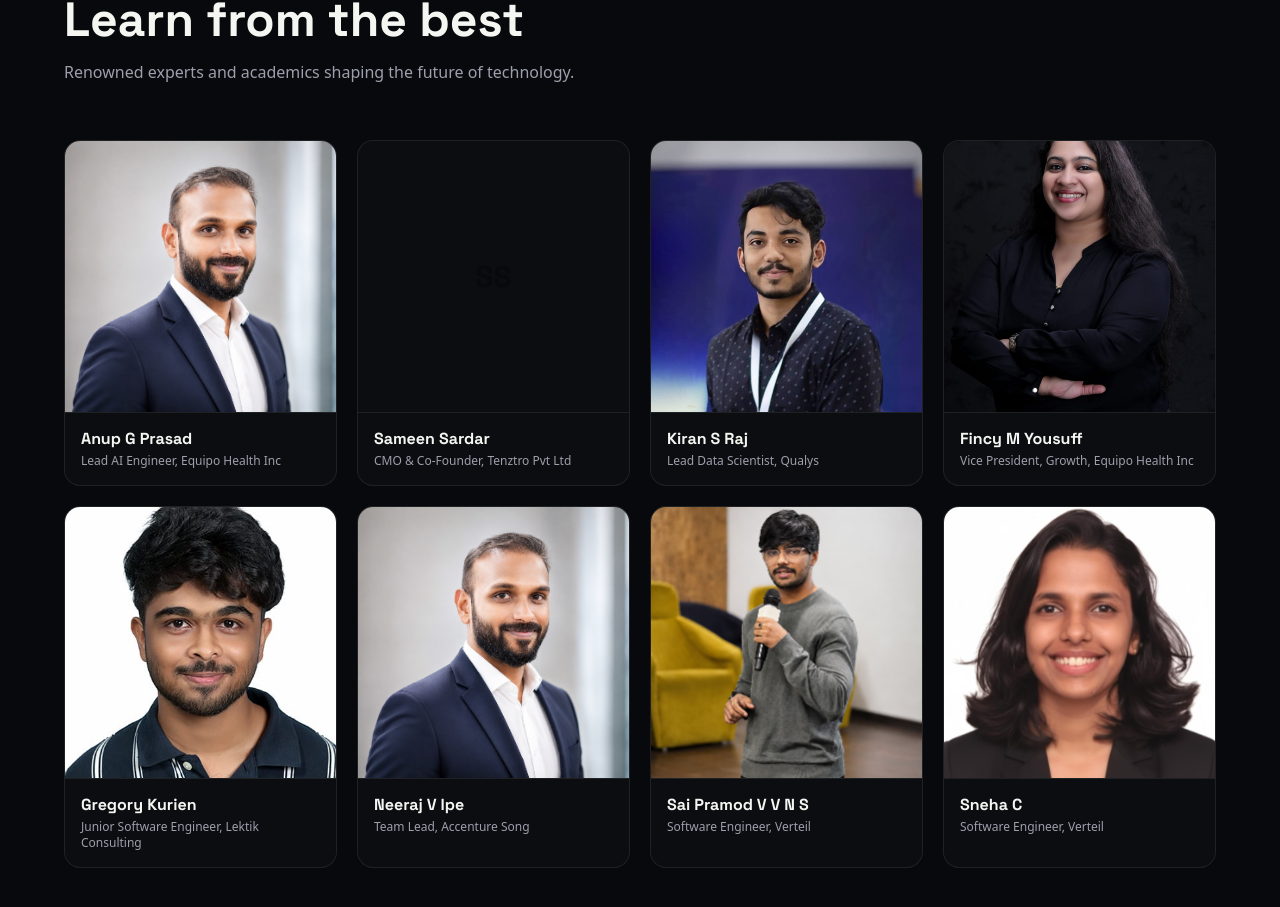
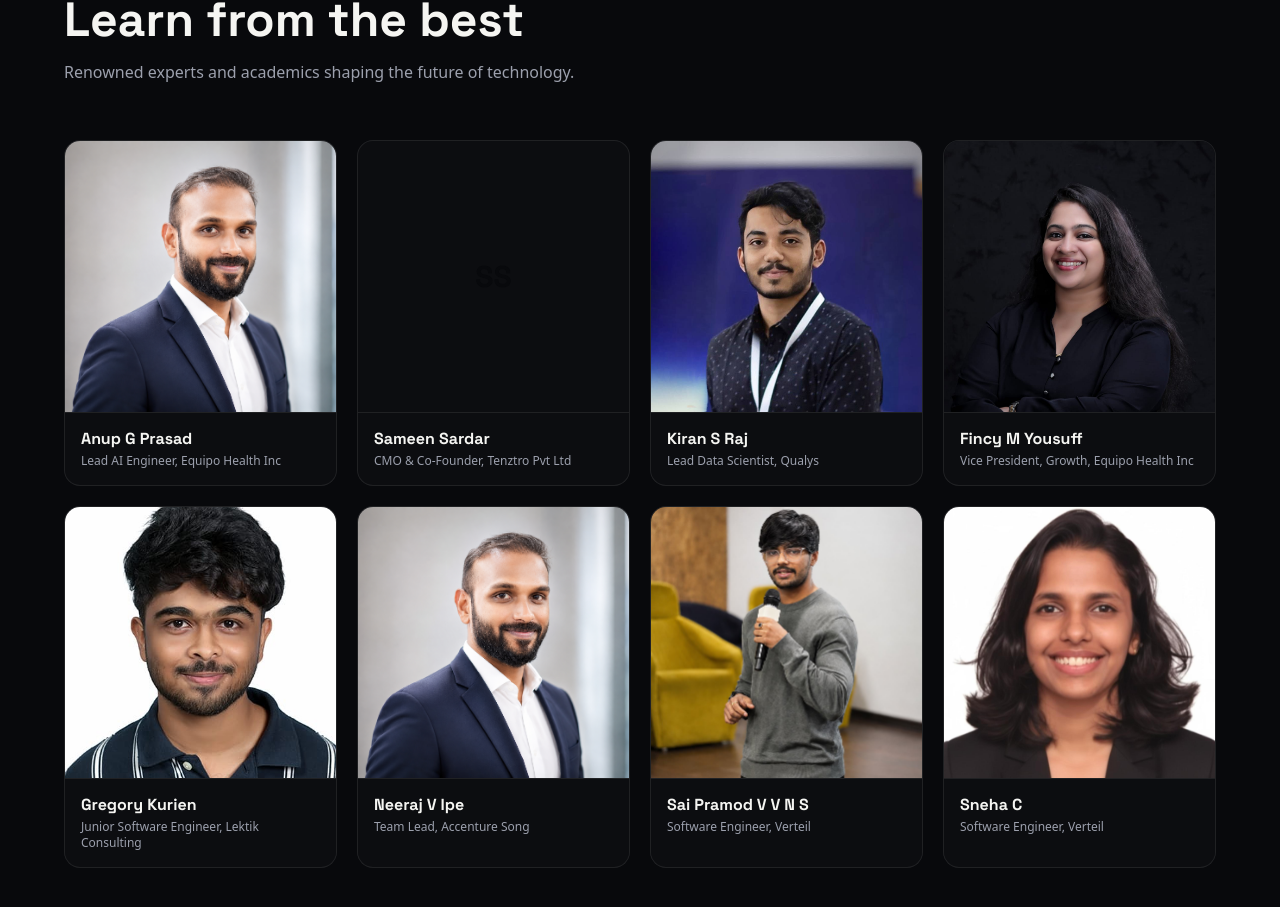
Before and after one commit to abs004/colloquium26, a Next.js app in the folder colloquium26/: page / in a window 1280 px wide. Shown: the part 1685-2592 px from the top of the page. Built offline with nearby package versions, Linux system fonts and the light colour scheme.

Commit message:
changed image alignment

```diff
--- a/colloquium26/src/components/Speakers.tsx
+++ b/colloquium26/src/components/Speakers.tsx
@@ -57,6 +57,7 @@ export default function Speakers() {
                     fill
                     sizes="(min-width: 640px) 33vw, 50vw"
                     className="object-cover transition-transform duration-500 group-hover:scale-105"
+                    style={{ objectPosition: speaker.imagePosition || "center" }}
                   />
                 ) : (
                   <div
--- a/colloquium26/src/lib/data.ts
+++ b/colloquium26/src/lib/data.ts
@@ -17,13 +17,14 @@ export type Speaker = {
   initials: string;
   accent: "amber" | "coral" | "emerald" | "blue";
   image?: string;
+  imagePosition?: string;
 };
 
 export const speakers: Speaker[] = [
   { name: "Anup G Prasad", role: "Lead AI Engineer, Equipo Health Inc", initials: "AP", accent: "blue", image: "/images/assets/speakers/anup-g-prasad.png" },
   { name: "Sameen Sardar", role: "CMO & Co-Founder, Tenztro Pvt Ltd", initials: "SS", accent: "coral" },
   { name: "Kiran S Raj", role: "Lead Data Scientist, Qualys", initials: "KR", accent: "emerald", image: "/images/assets/speakers/kiran-s-raj.jpeg" },
-  { name: "Fincy M Yousuff", role: "Vice President, Growth, Equipo Health Inc", initials: "FY", accent: "amber", image: "/images/assets/speakers/fincy.png" },
+  { name: "Fincy M Yousuff", role: "Vice President, Growth, Equipo Health Inc", initials: "FY", accent: "amber", image: "/images/assets/speakers/fincy.png", imagePosition: "top" },
   { name: "Gregory Kurien", role: "Junior Software Engineer, Lektik Consulting", initials: "GK", accent: "coral", image: "/images/assets/speakers/gregory-kurien.jpeg" },
   { name: "Neeraj V Ipe", role: "Team Lead, Accenture Song", initials: "NI", accent: "emerald", image: "/images/assets/speakers/neeraj-v-ipe.png" },
   { name: "Sai Pramod V V N S", role: "Software Engineer, Verteil", initials: "SP", accent: "blue", image: "/images/assets/speakers/sai-pramod.jpeg" },
```
